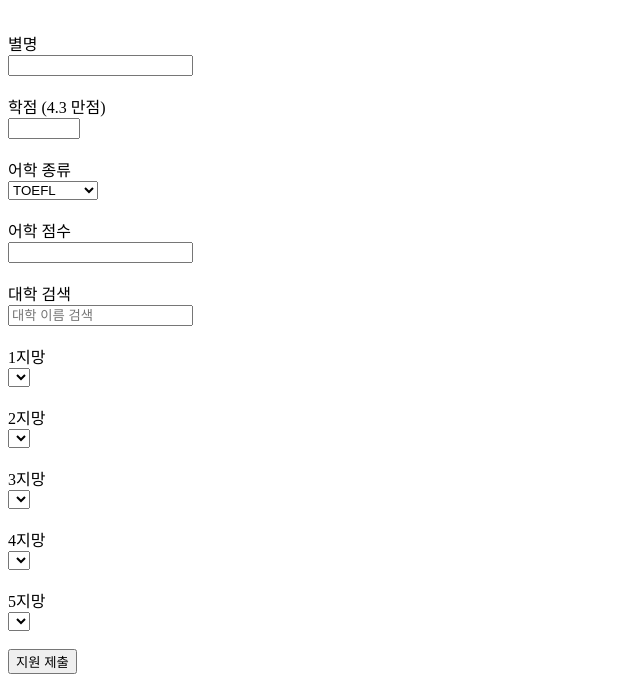
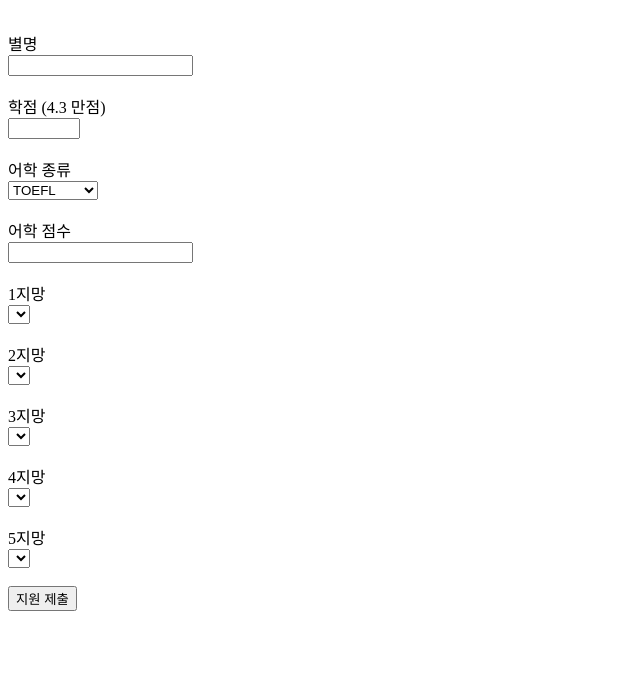
Before and after one commit to junhwanbag460-pixel/exchange-site, a plain HTML site: page index.html in a window 1280 px wide. Shown: the part 102-800 px from the top of the page, without its empty margins (0-640 px from the left). Drawn offline with Linux system fonts and the light colour scheme; no server answers.

Commit message:
Update index.html

```diff
--- a/index.html
+++ b/index.html
@@ -56,10 +56,6 @@ data-size="large">
 어학 점수<br>
 <input id="lang_score" type="number" step="0.1">
 
-<br><br>
-
-대학 검색<br>
-<input type="text" id="uniSearch" placeholder="대학 이름 검색">
 <br><br>
 
 1지망<br>
```
